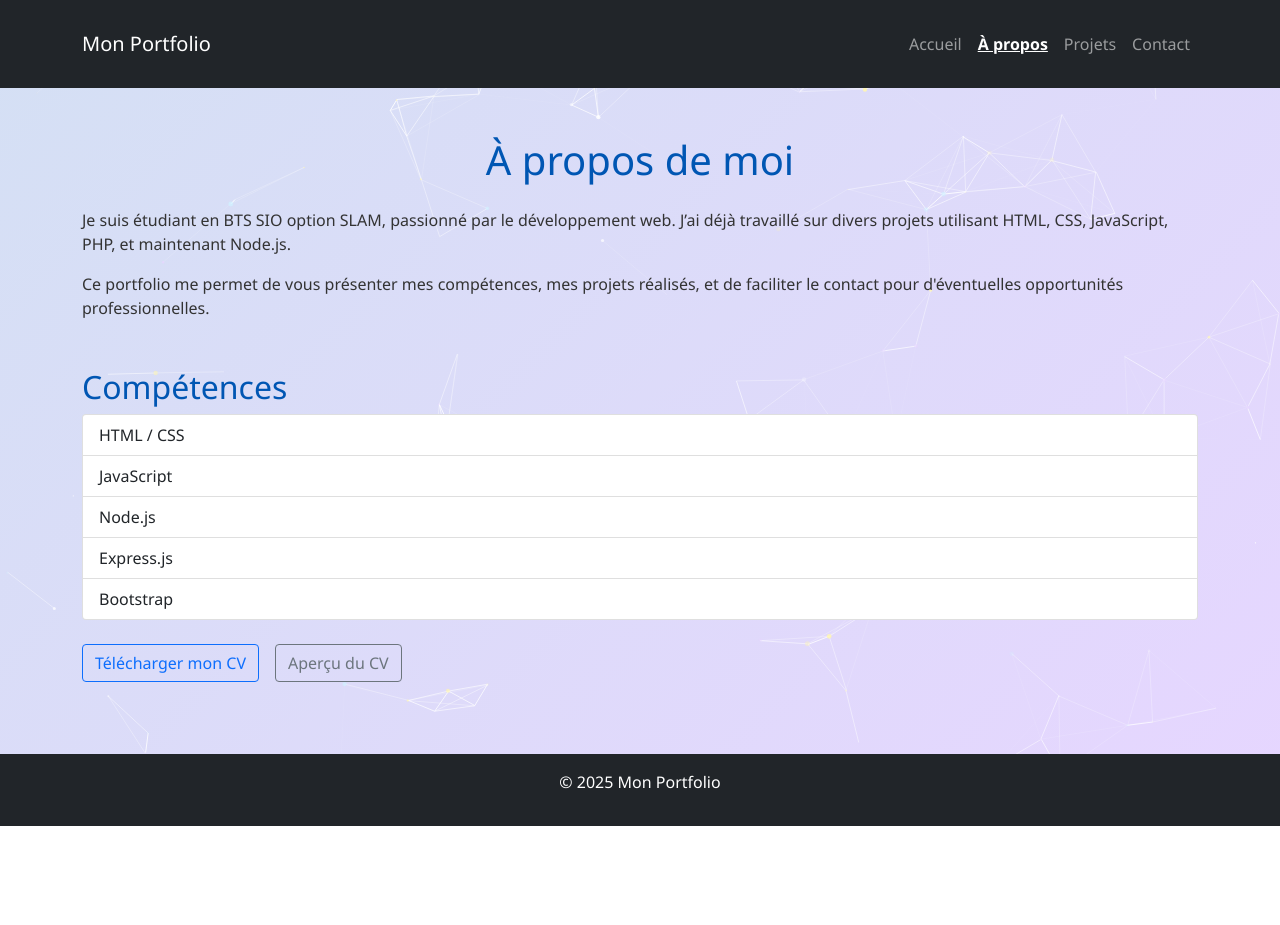
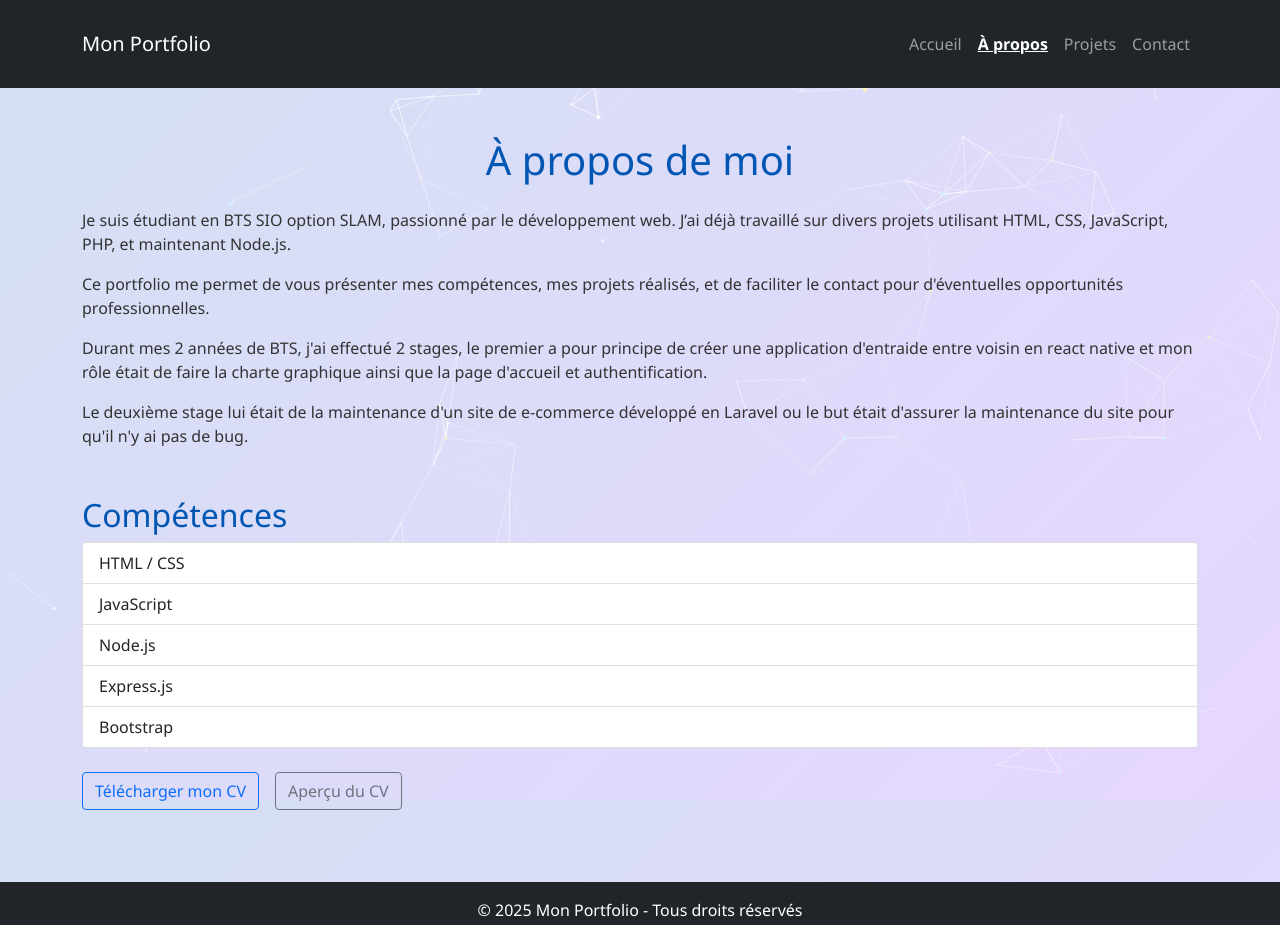
Before and after one commit to NapoluonJR/portfolio, a website: page views/about.html in a window 1280 px wide. Before the commit the page ends 826 px from the top, so only its background shows below. Drawn offline with nearby package versions, Linux system fonts and the light colour scheme.

Commit message:
correction
correcion du footer et de la section à propos

```diff
--- a/views/about.html
+++ b/views/about.html
@@ -34,6 +34,8 @@
         <h1 class="text-center mb-4">À propos de moi</h1>
         <p>Je suis étudiant en BTS SIO option SLAM, passionné par le développement web. J’ai déjà travaillé sur divers projets utilisant HTML, CSS, JavaScript, PHP, et maintenant Node.js.</p>
         <p>Ce portfolio me permet de vous présenter mes compétences, mes projets réalisés, et de faciliter le contact pour d'éventuelles opportunités professionnelles.</p>
+        <p>Durant mes 2 années de BTS, j'ai effectué 2 stages, le premier a pour principe de créer une application d'entraide entre voisin en react native et mon rôle était de faire la charte graphique ainsi que la page d'accueil et authentification.</p>
+        <p>Le deuxième stage lui était de la maintenance d'un site de e-commerce développé en Laravel ou le but était d'assurer la maintenance du site pour qu'il n'y ai pas de bug.</p>
 
         <h2 class="mt-5">Compétences</h2>
         <ul class="list-group mb-4">
@@ -70,7 +72,7 @@
 
     <!-- Pied de page -->
     <footer class="bg-dark text-white text-center py-3 position-relative" style="z-index: 1;">
-        <p>&copy; 2025 Mon Portfolio</p>
+        <p>&copy; 2025 Mon Portfolio - Tous droits réservés</p>
     </footer>
 
     <!-- Scripts -->
```
Also changed, not shown: views/contact.html (+1 -1 lines), views/index.html (+1 -1 lines), views/projects.html (+1 -1 lines).
